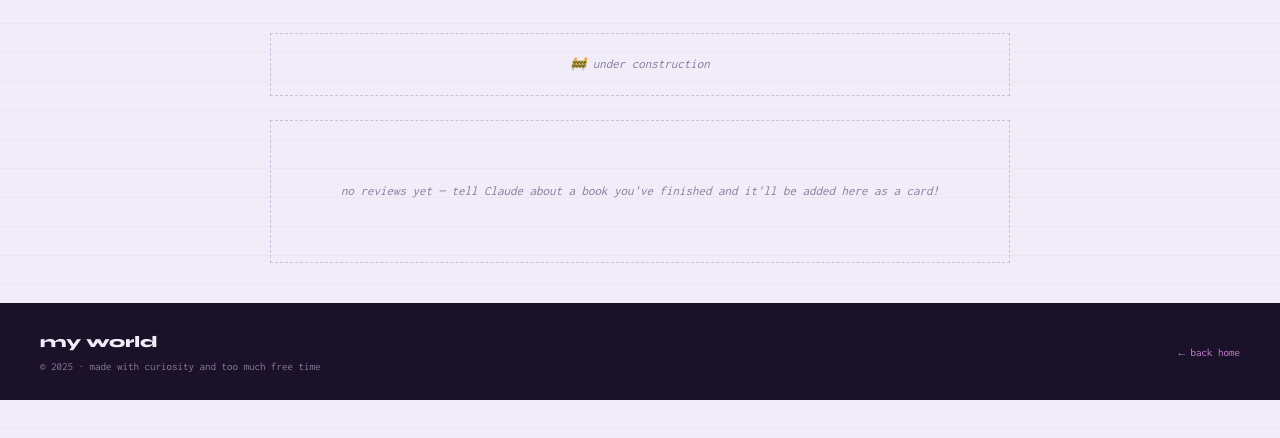
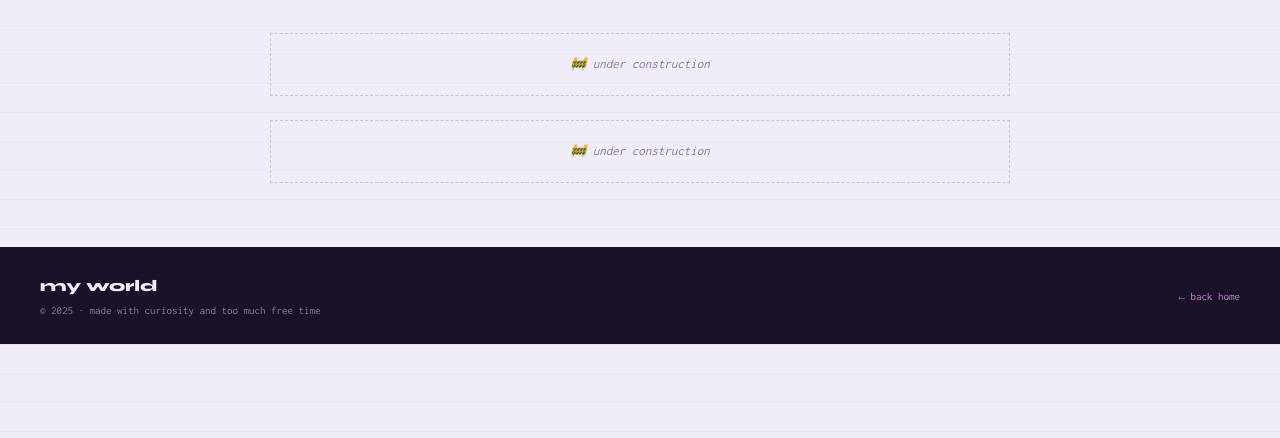
Before and after one commit to GrumpyAvo/GrumpyAvo.github.io, a plain HTML site: page books.html in a window 1280 px wide. Shown: the part 352-790 px from the top of the page. Drawn offline with Linux system fonts and the light colour scheme.

Commit message:
Update books.html

```diff
--- a/books.html
+++ b/books.html
@@ -147,9 +147,7 @@
   </div>
   -->
 
-  <div style="text-align:center;padding:60px 20px;color:var(--muted);font-size:13px;font-style:italic;border:1px dashed var(--border)">
-    no reviews yet — tell Claude about a book you've finished and it'll be added here as a card!
-  </div>
+<div style="border:1.5px dashed var(--border);padding:20px 24px;color:var(--muted);font-size:13px;font-style:italic;text-align:center;margin-bottom:24px;">🚧 under construction</div>
 
 </div>
 <footer>
```
